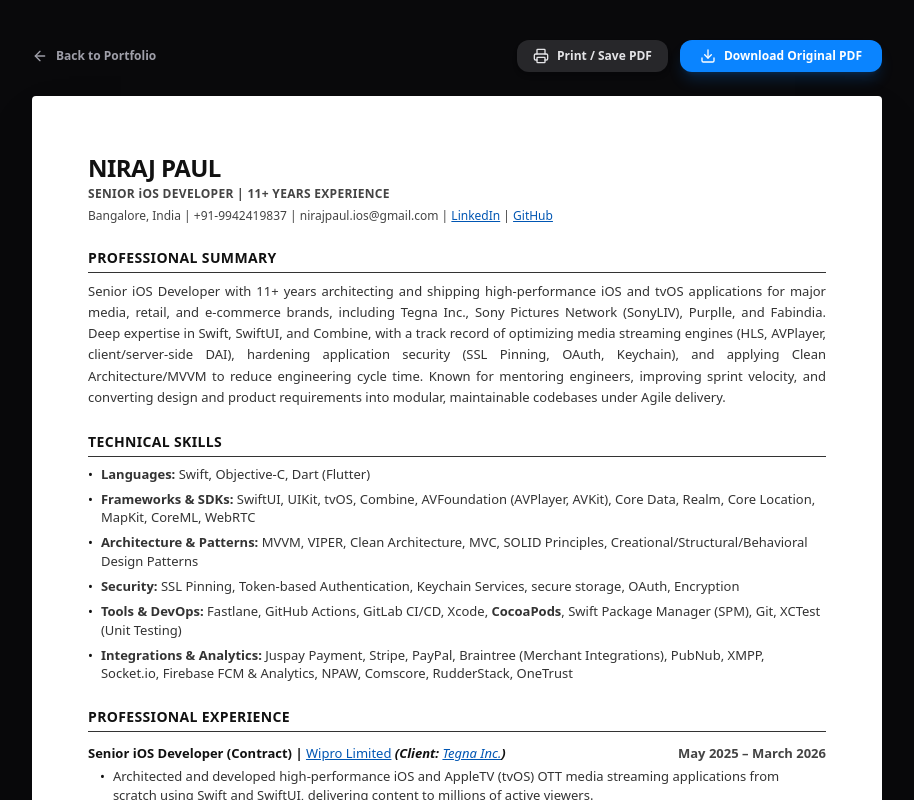
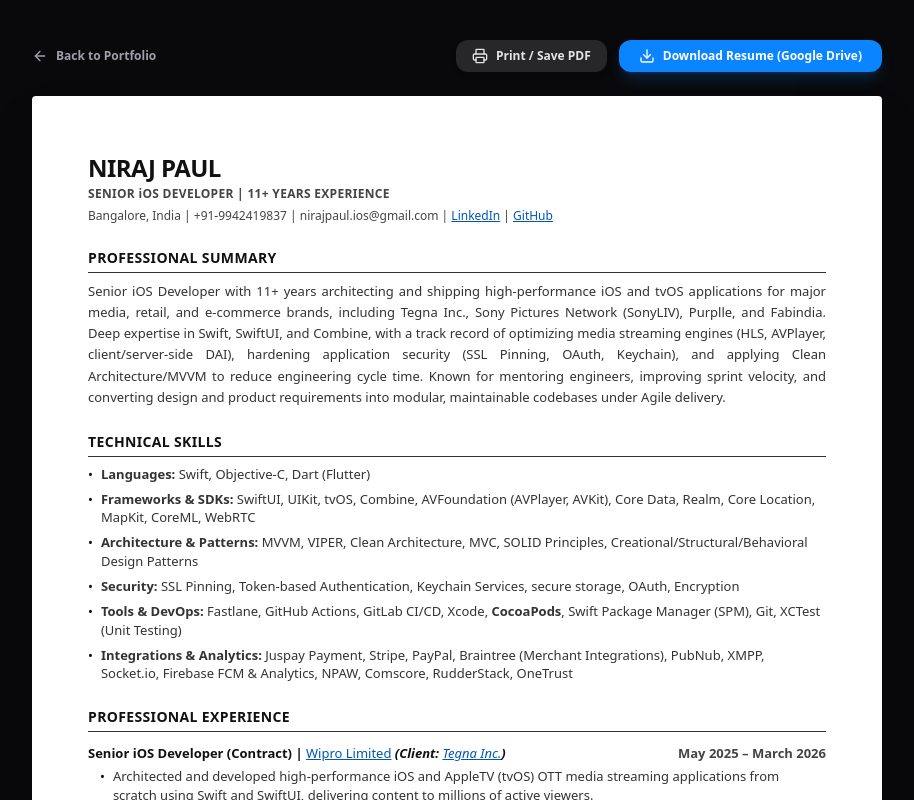
Before and after one commit to Nirajpaul2/my-resume-website, a Next.js app: page /resume in a window 1280 px wide. Shown: the top 800 px of the page, without its empty margins (183-1097 px from the left). Built offline with nearby package versions, Linux system fonts and the light colour scheme.

Commit message:
Update Download Resume button to navigate to Google Drive link

```diff
--- a/src/app/resume/page.tsx
+++ b/src/app/resume/page.tsx
@@ -28,11 +28,12 @@
           </button>
 
           <a
-            href="/Niraj_Paul_Senior_iOS_Developer_Resume.pdf"
-            download="Niraj_Paul_Senior_iOS_Developer_Resume.pdf"
+            href="https://drive.google.com/file/d/1jn_iu_X9TBHHMoi4lULB-JAtrZWYdJom/view?usp=sharing"
+            target="_blank"
+            rel="noopener noreferrer"
             className="px-5 py-2 text-xs font-semibold bg-[#0A84FF] hover:bg-[#0066CC] text-white rounded-xl flex items-center gap-2 transition-all shadow-lg shadow-[#0A84FF]/20"
           >
-            <Download className="w-4 h-4" /> Download Original PDF
+            <Download className="w-4 h-4" /> Download Resume (Google Drive)
           </a>
         </div>
       </div>
--- a/src/data/portfolioData.ts
+++ b/src/data/portfolioData.ts
@@ -64,7 +64,7 @@
   email: "nirajpaul.dev@gmail.com",
   github: "https://github.com/nirajpaul",
   linkedin: "https://www.linkedin.com/in/nirajpaul",
-  resumeUrl: "/Niraj_Paul_Senior_iOS_Developer_Resume.pdf",
+  resumeUrl: "https://drive.google.com/file/d/1jn_iu_X9TBHHMoi4lULB-JAtrZWYdJom/view?usp=sharing",
   shortIntro: "I build high-performance iOS and Apple TV applications used by millions of users worldwide. I specialize in OTT Streaming, SwiftUI, scalable architectures, and premium user experiences.",
   detailedBio: `With over 11 years of engineering excellence in the Apple ecosystem, I architect and build enterprise-scale iOS and tvOS applications. Having led core video playback engines and high-traffic streaming features for major media platforms like SonyLIV and Tegna, as well as high-conversion e-commerce apps for Fabindia and Purplle, I bridge deep low-level AVFoundation/HLS video pipeline optimization with elegant SwiftUI visual design.`,
   companies: [
```
